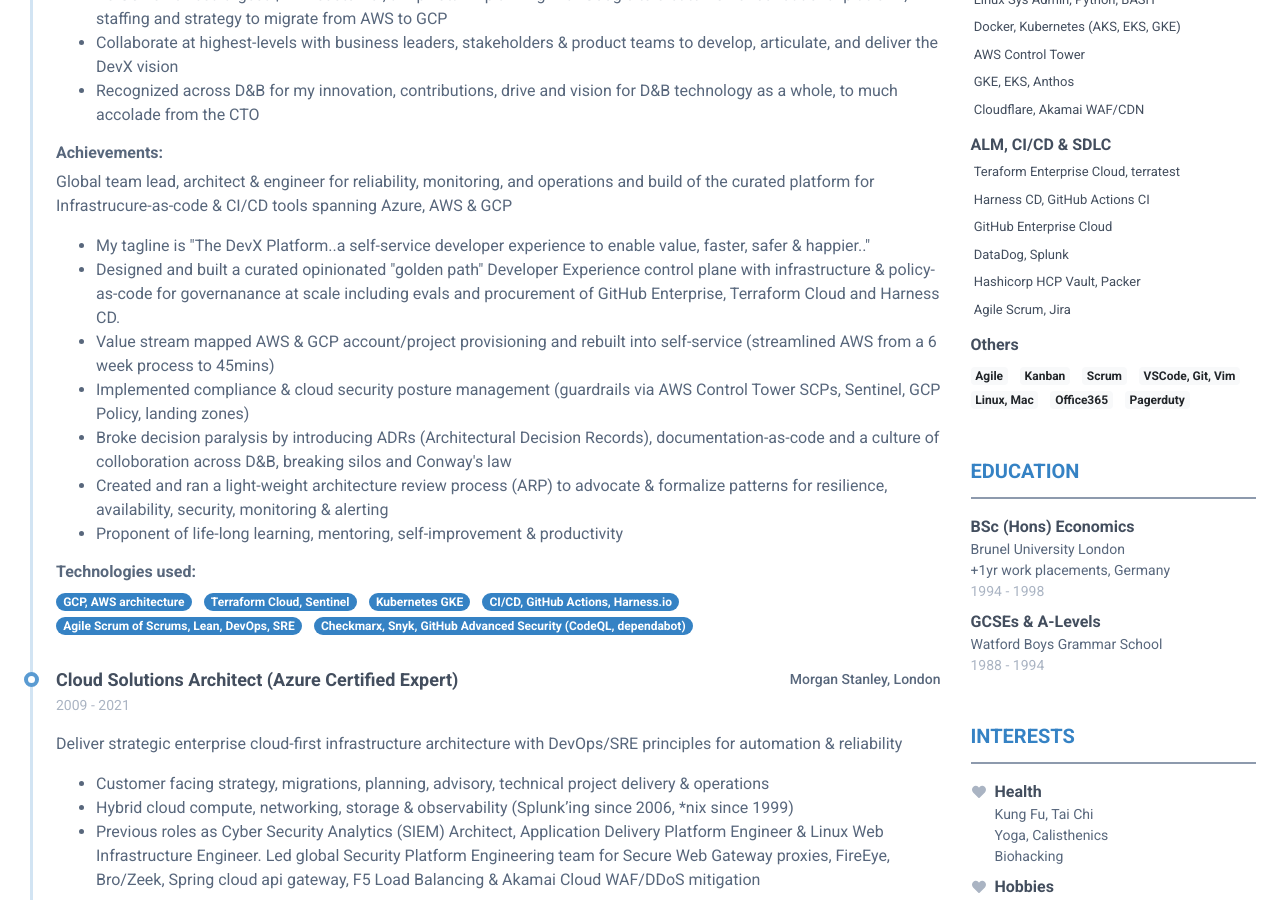
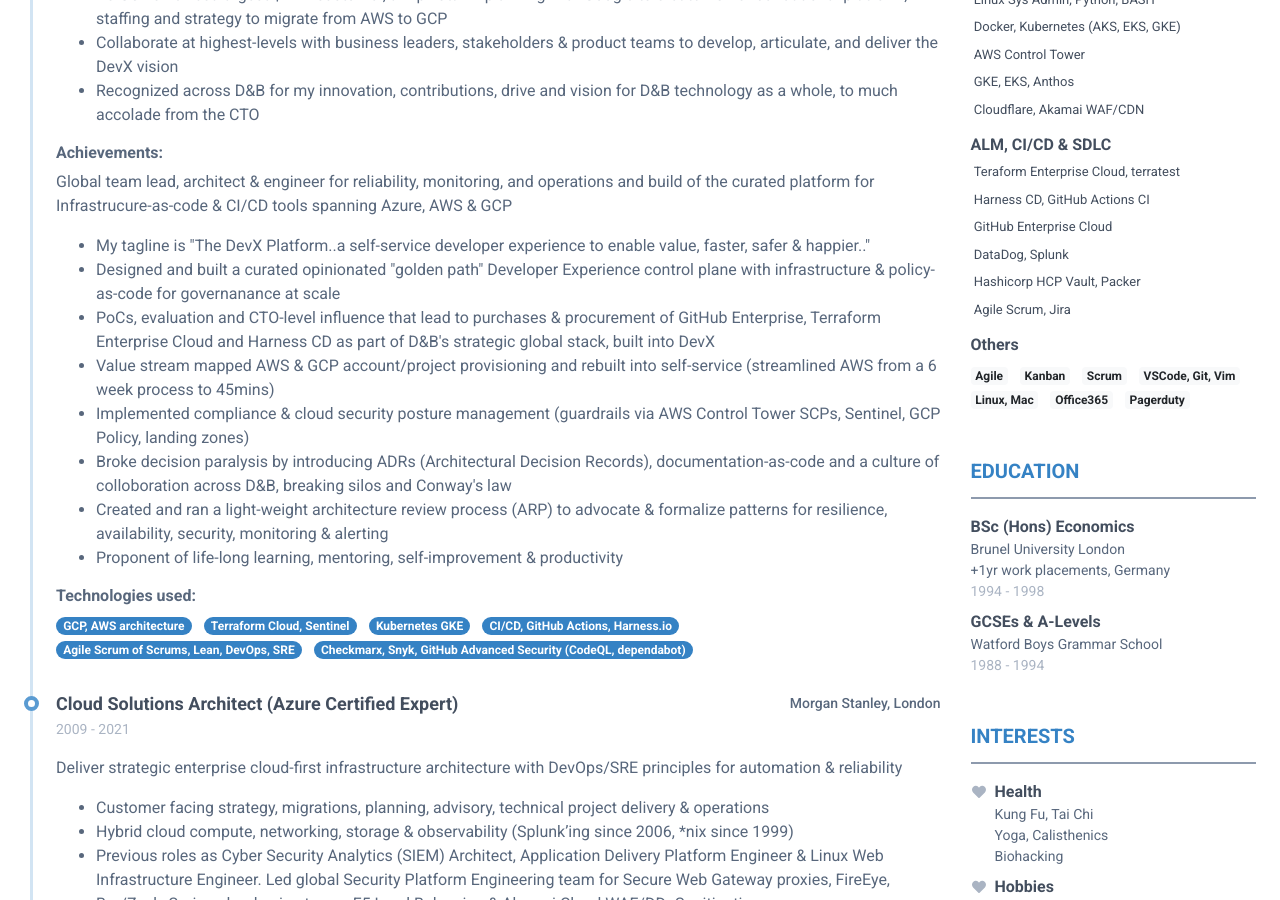
Before and after one commit to Hamy200/resume, a Jekyll site: the page built from index.markdown, in a window 1280 px wide and 900 px high, scrolled down 487 px. Built offline with Jekyll 4.4.1, drawn with Linux system fonts in a browser that asks for light colours; nearby versions of some CDN libraries.

Commit message:
Update data.yml

```diff
--- a/_data/data.yml
+++ b/_data/data.yml
@@ -50,7 +50,8 @@ experiences:
         Global team lead, architect & engineer for reliability, monitoring, and operations and build of the curated platform for Infrastrucure-as-code & CI/CD tools spanning Azure, AWS & GCP
       highlights:
         - My tagline is "The DevX Platform..a self-service developer experience to enable value, faster, safer & happier.."
-        - Designed and built a curated opinionated "golden path" Developer Experience control plane with infrastructure & policy-as-code for governanance at scale including evals and procurement of GitHub Enterprise, Terraform Cloud and Harness CD.
+        - Designed and built a curated opinionated "golden path" Developer Experience control plane with infrastructure & policy-as-code for governanance at scale
+        - PoCs, evaluation and CTO-level influence that lead to purchases & procurement of GitHub Enterprise, Terraform Enterprise Cloud and Harness CD as part of D&B's strategic global stack, built into DevX
         - Value stream mapped AWS & GCP account/project provisioning and rebuilt into self-service (streamlined AWS from a 6 week process to 45mins)
         - Implemented compliance & cloud security posture management (guardrails via AWS Control Tower SCPs, Sentinel, GCP Policy, landing zones)
         - Broke decision paralysis by introducing ADRs (Architectural Decision Records), documentation-as-code and a culture of colloboration across D&B, breaking silos and Conway's law
```
